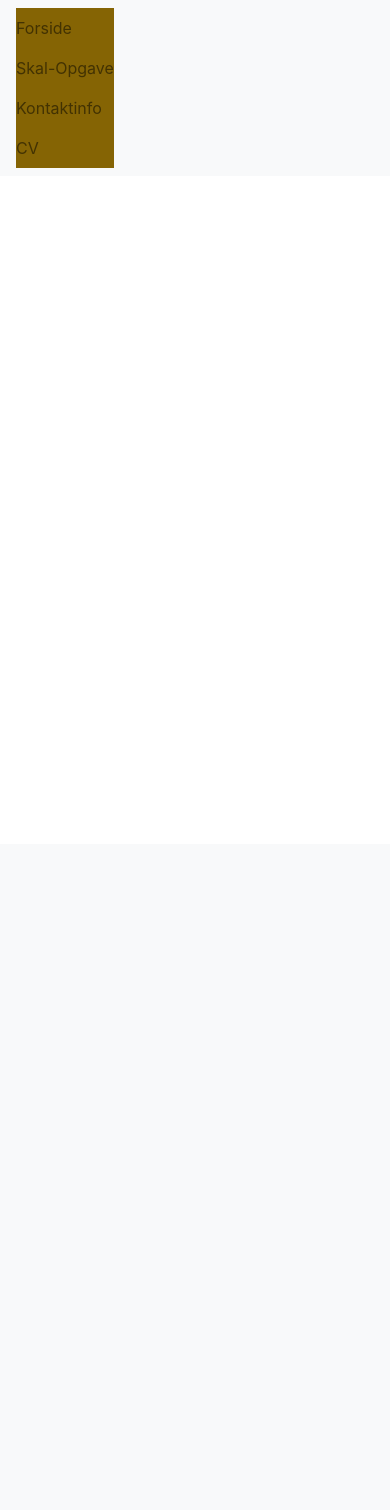
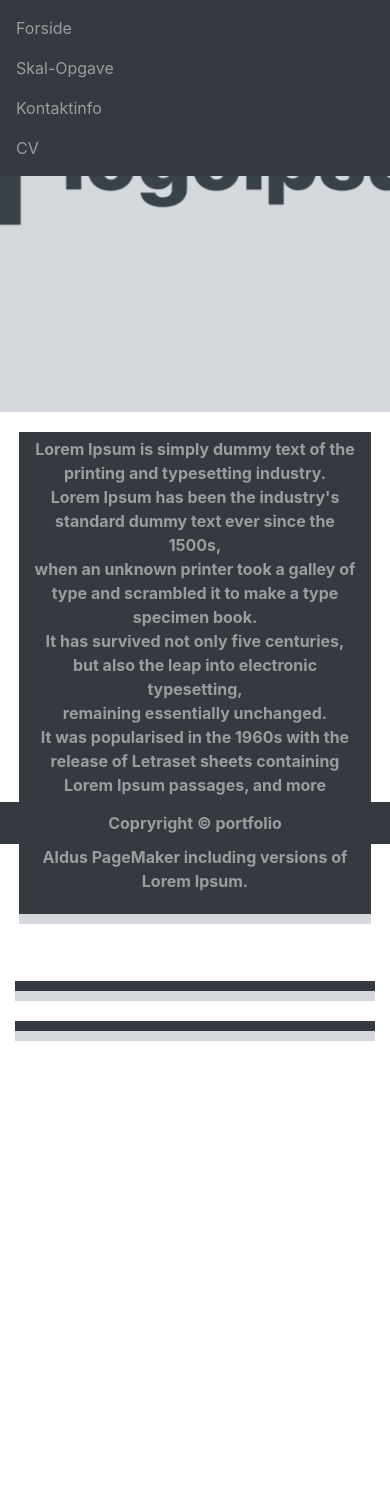
Before and after one commit to Bakerling25/Portfolie, a PHP site: page / in a window 390 px wide. Before the commit the page ends 168 px from the top, so only its background shows below. Run offline with PHP 8.4, Linux system fonts and the light colour scheme.

Commit message:
Har added et logo og der til CSS

```diff
--- a/CSS/MyStyle.css
+++ b/CSS/MyStyle.css
@@ -1,6 +1,102 @@
-@import url('https://fonts.googleapis.com/css?family=Poppins:400,500,700');
-
-
+/*@import url('https://fonts.googleapis.com/css?family=Poppins:400,500,700');*/
+#LogoContent {
+    background-image: url('../img/LogoTemplate.png');
+    background-repeat: no-repeat;
+    background-size: auto;
+    background-position: bottom;
+    background-color:#d5d9dd;
+    height:28vh;
+}
+.PageHeaders {
+    text-align:center;
+    font-weight:bold;
+    background-color:#343A40;
+    color:#9A9DA0;
+    padding-top:5px;
+    padding-bottom:5px;
+}
+.PageContents {
+    background-color:#d5d9dd;
+    padding-top:5px;
+    padding-bottom:5px;
+}
+#TopRightContent {
+    text-align:center;
+}
+#MainContainer {
+    height:65vh;
+}
+#Main {
+    margin:auto;
+    margin-top:20px;
+    width:98%;
+}
+#RightContainer {
+    height:65vh;
+}
+#TopRight {
+    margin:auto;
+    margin-top:20px;
+    width:100%;
+}
+#BottomRight {
+    margin:auto;
+    margin-top:20px;
+    width:100%;
+}
+#Footer {
+    color:#9A9DA0;
+    font-weight:bold;
+    display:flex;
+    justify-content: center;
+    height:5vh;
+}
+#opretBrugerContent {
+    width:80%;
+    margin:auto;
+    padding-left:26%;
+}
+.opretFormInputs {
+    margin-top:10px;
+    width:50%;
+}
+.redigerFormInputs {
+    margin-top:10px;
+    width:50%;
+}
+.kontaktFormInputs {
+    margin-top:10px;
+    width:50%;
+}
+#opretSubmit {
+    width:50%;
+}
+#redigerSubmit {
+    width:50%;
+}
+.error {
+    color: #FF0000;
+}
+#loginContent {
+    width:100%;
+}
+.loginFormInputs {
+    width:100%;
+}
+#loginBtn {
+    width:50%;
+}
+#ProjektTable {
+    margin:auto;
+    width:75%;
+    background-color: #c6ced2;
+}
+.ProjektTableHeaders {
+    background-color: #8e9aa4;
+}
+.ProjektTableDataRows:nth-child(even) {
+    background-color: #b8bfc7;
+}
 
 
 
@@ -11,7 +107,7 @@
 
 
 /*---Media Queries --*/
-@media (max-width: 992px) {
+/*@media (max-width: 992px) {
 
   }
 @media (max-width: 768px) {
@@ -23,7 +119,7 @@
 
 
 /*---Firefox Bug Fix --*/
-.carousel-item {
+/*.carousel-item {
   transition: -webkit-transform 0.5s ease;
   transition: transform 0.5s ease;
   transition: transform 0.5s ease, -webkit-transform 0.5s ease;
@@ -31,7 +127,7 @@
   backface-visibility: visible;
 }
 /*--- Fixed Background Image --*/
-figure {
+/*figure {
   position: relative;
   width: 100%;
   height: 60%;
@@ -60,7 +156,7 @@ figure {
   will-change: transform;
 }
 /*--- Bootstrap Padding Fix --*/
-[class*="col-"] {
+/*[class*="col-"] {
     padding: 1rem;
 }
 .nav-item{
--- a/CV.php
+++ b/CV.php
@@ -4,12 +4,6 @@
         <meta charset="utf-8">
         <meta name="viewport" content="width=device-width, initial-scale=1">
         <title>CV</title>
-        <meta name="viewport" content="width=device-width, initial-scale=1">
-        <script src="https://ajax.googleapis.com/ajax/libs/jquery/3.4.1/jquery.min.js"></script>
-        <script src="https://maxcdn.bootstrapcdn.com/bootstrap/4.4.1/js/bootstrap.min.js"></script>
-        <link href='http://fonts.googleapis.com/css?family=Open+Sans' rel='stylesheet' type='text/css'>
-        <link href='../css/bootstrap-reboot.min.css' rel='stylesheet' type='text/css'>
-        <script src="https://cdnjs.cloudflare.com/ajax/libs/popper.js/1.16.0/umd/popper.min.js"></script>
         <link rel="stylesheet" href="https://maxcdn.bootstrapcdn.com/bootstrap/4.4.1/css/bootstrap.min.css">
         <link href="../css/MyStyle.css" rel="stylesheet" type="text/css">
     </head>
--- a/Index.php
+++ b/Index.php
@@ -5,12 +5,6 @@
     <meta charset="utf-8">
     <meta name="viewport" content="width=device-width, initial-scale=1">
     <title>Forside</title>
-    <meta name="viewport" content="width=device-width, initial-scale=1">
-    <script src="https://ajax.googleapis.com/ajax/libs/jquery/3.4.1/jquery.min.js"></script>
-    <script src="https://maxcdn.bootstrapcdn.com/bootstrap/4.4.1/js/bootstrap.min.js"></script>
-    <link href='http://fonts.googleapis.com/css?family=Open+Sans' rel='stylesheet' type='text/css'>
-    <link href='../css/bootstrap-reboot.min.css' rel='stylesheet' type='text/css'>
-    <script src="https://cdnjs.cloudflare.com/ajax/libs/popper.js/1.16.0/umd/popper.min.js"></script>
     <link rel="stylesheet" href="https://maxcdn.bootstrapcdn.com/bootstrap/4.4.1/css/bootstrap.min.css">
     <link href="../CSS/MyStyle.css" rel="stylesheet" type="text/css">
 
@@ -19,6 +13,75 @@
     <div>
         <?php include 'Menu.php';?>
     </div>
+        <div class="row">
+            <div id="LogoContent" class="col-sm-12">
+
+            </div>
+        </div>
+        <div class="row">
+            <div id="MainContainer" class="col-sm-9">
+                <div id="Main" class="row">
+                    <div class="col-sm-12">
+                        <div class="PageHeaders" class="row">
+                            <div class="col-sm-12">
+                                <p>
+                                    Lorem Ipsum is simply dummy text of the printing and typesetting industry. <br />
+                                    Lorem Ipsum has been the industry's standard dummy text ever since the 1500s,<br />
+                                    when an unknown printer took a galley of type and scrambled it to make a type specimen book.<br />
+                                    It has survived not only five centuries, but also the leap into electronic typesetting,<br />
+                                    remaining essentially unchanged.<br />
+                                    It was popularised in the 1960s with the release of Letraset sheets containing <br />
+                                    Lorem Ipsum passages, and more recently with desktop publishing software like<br />
+                                    Aldus PageMaker including versions of Lorem Ipsum.
+                                </p>
+                            </div>
+                        </div>
+                        <div class="PageContents" class="row">
+                            <div class="col-sm-12">
+
+                            </div>
+                        </div>
+                    </div>
+                </div>
+            </div>
+            <div id="RightContainer" class="col-sm-3">
+                <div id="TopRight" class="row">
+                    <div class="col-sm-12">
+                        <div class="PageHeaders" class="row">
+                            <div class="col-sm-12">
+
+                            </div>
+                        </div>
+                        <div class="PageContents" class="row">
+                            <div id="TopRightContent" class="col-sm-12">
+
+                            </div>
+                        </div>
+                    </div>
+                </div>
+                <div id="BottomRight" class="row">
+                    <div class="col-sm-12">
+                        <div class="PageHeaders" class="row">
+                            <div class="col-sm-12">
+
+                            </div>
+                        </div>
+                        <div class="PageContents" class="row">
+                            <div class="col-sm-12">
+
+                            </div>
+                        </div>
+                    </div>
+                </div>
+            </div>
+        </div>
+        <div class="row">
+            <div id="FooterContainer" class="col-sm-12">
+                <nav id="Footer" class="navbar navbar-expand-sm bg-dark navbar-dark fixed-bottom">
+                    Copryright &copy; portfolio
+                </nav>
+            </div>
+        </div>
 
 </body>
 <footer>
--- a/Kontaktinfo.php
+++ b/Kontaktinfo.php
@@ -5,12 +5,6 @@
     <meta charset="utf-8">
     <meta name="viewport" content="width=device-width, initial-scale=1">
     <title>Kontaktinfo</title>
-    <meta name="viewport" content="width=device-width, initial-scale=1">
-    <script src="https://ajax.googleapis.com/ajax/libs/jquery/3.4.1/jquery.min.js"></script>
-    <script src="https://maxcdn.bootstrapcdn.com/bootstrap/4.4.1/js/bootstrap.min.js"></script>
-    <link href='http://fonts.googleapis.com/css?family=Open+Sans' rel='stylesheet' type='text/css'>
-    <link href='../css/bootstrap-reboot.min.css' rel='stylesheet' type='text/css'>
-    <script src="https://cdnjs.cloudflare.com/ajax/libs/popper.js/1.16.0/umd/popper.min.js"></script>
     <link rel="stylesheet" href="https://maxcdn.bootstrapcdn.com/bootstrap/4.4.1/css/bootstrap.min.css">
     <link href="../CSS/MyStyle.css" rel="stylesheet" type="text/css">
 </head>
--- a/Menu.php
+++ b/Menu.php
@@ -1,5 +1,5 @@
 
-        <nav class="navbar navbar-expand-sm bg-light navbar-light">
+        <nav class="navbar navbar-expand-sm bg-dark navbar-dark">
             <ul class="navbar-nav">
               <li class="nav-item">
                 <a class="nav-link" href="Index.php">Forside</a>
--- a/Skal-Opgave.php
+++ b/Skal-Opgave.php
@@ -4,10 +4,6 @@
             <meta charset="utf-8">
             <meta name="viewport" content="width=device-width, initial-scale=1">
             <title>Skal-Opgave</title>
-            <meta name="viewport" content="width=device-width, initial-scale=1">
-            <script src="https://maxcdn.bootstrapcdn.com/bootstrap/4.4.1/js/bootstrap.min.js"></script>
-            <link href='../css/bootstrap-reboot.min.css' rel='stylesheet' type='text/css'>
-            <script src="https://cdnjs.cloudflare.com/ajax/libs/popper.js/1.16.0/umd/popper.min.js"></script>
             <link rel="stylesheet" href="https://maxcdn.bootstrapcdn.com/bootstrap/4.4.1/css/bootstrap.min.css">
             <link href="../CSS/MyStyle.css" rel="stylesheet" type="text/css">
 	</head>
```
Also changed, not shown: img/LogoTemplate.png (added).
